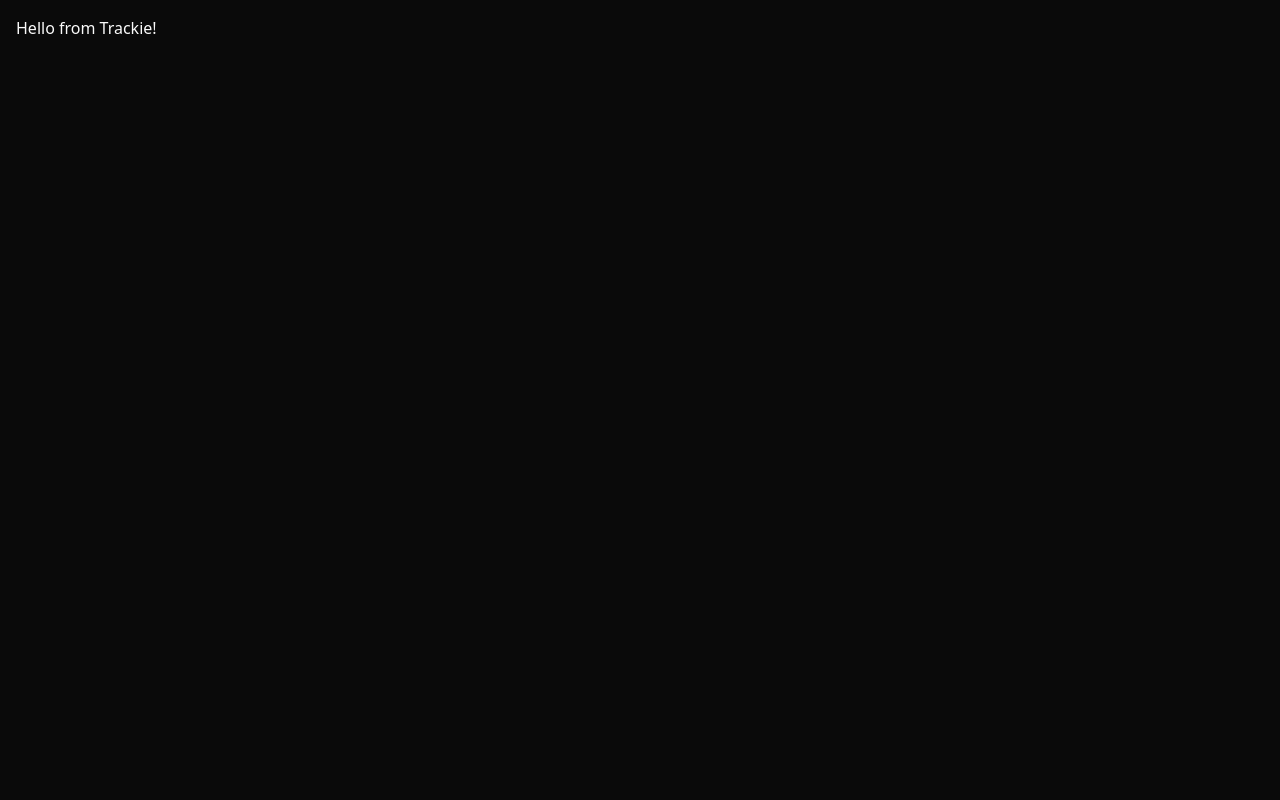
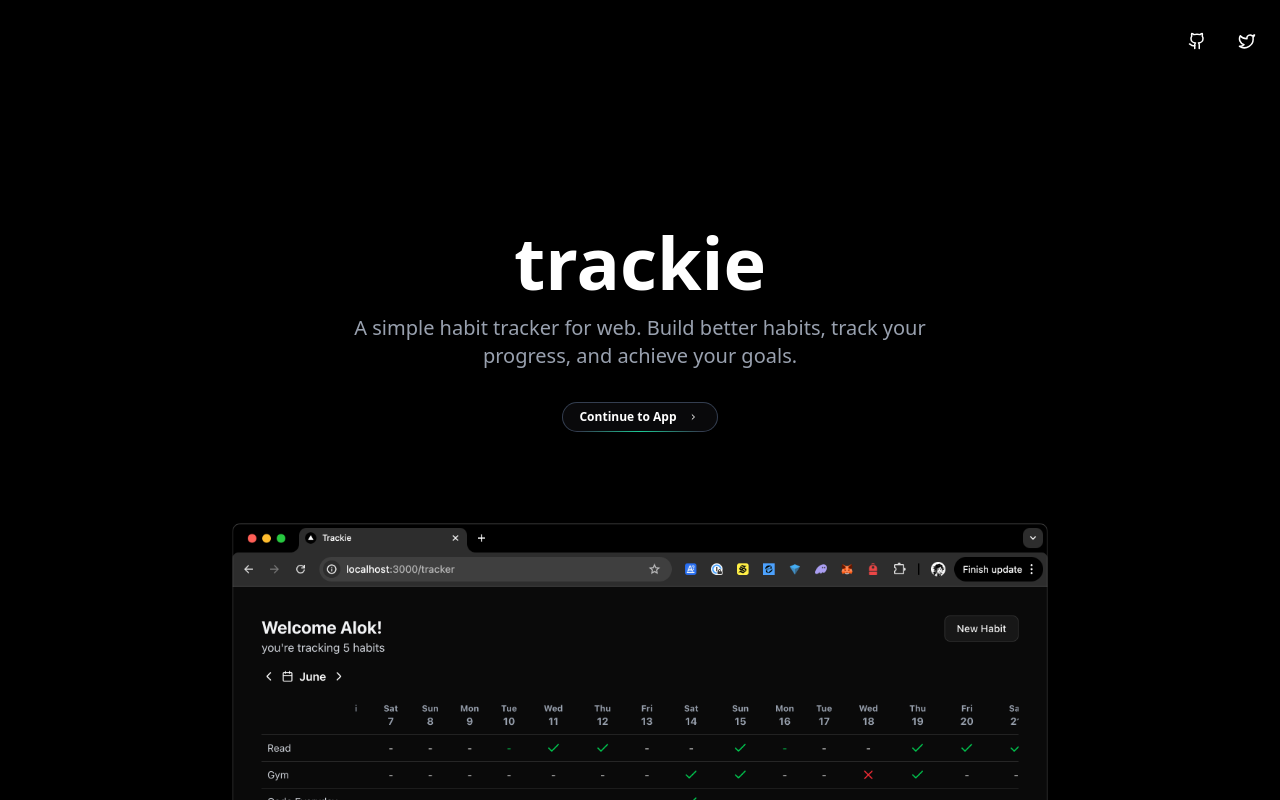
Before and after one commit to alok8bb/trackie, a Next.js app: page / in a window 1280 px wide. Built offline with nearby package versions, Linux system fonts and the light colour scheme.

Commit message:
feat: add a basic generated landing page with few tweaks
Signed-off-by: alok8bb <alok8bb@gmail.com>

```diff
--- a/src/app/page.tsx
+++ b/src/app/page.tsx
@@ -1,7 +1,99 @@
+"use client"
+
+import Link from "next/link";
+import { Github, Twitter } from "lucide-react";
+
 export default function Home() {
   return (
-    <div className="m-4">
-      <h1>Hello from Trackie!</h1>
+    <div className="h-screen bg-black text-white overflow-hidden relative">
+      {/* Header */}
+      <header className="w-full py-6 relative z-10">
+        <div className="container mx-auto px-4">
+          <nav className="flex justify-end gap-4">
+            <Link
+              href="https://github.com/alok8bb/trackie"
+              className="p-2 rounded-md hover:bg-white/10 transition-colors"
+              aria-label="GitHub"
+              target="_blank"
+              rel="noopener noreferrer"
+            >
+              <Github size={18} className="text-white" />
+            </Link>
+            <Link
+              href="https://twitter.com/alok8bb"
+              className="p-2 rounded-md hover:bg-white/10 transition-colors"
+              aria-label="Twitter"
+              target="_blank"
+              rel="noopener noreferrer"
+            >
+              <Twitter size={18} className="text-white" />
+            </Link>
+          </nav>
+        </div>
+      </header>
+
+      {/* Main Content */}
+      <main className="flex-1 relative z-10 flex flex-col">
+        <section className="w-full py-8 flex-1 flex flex-col justify-center mt-28">
+          <div className="container mx-auto px-4">
+            <div className="flex flex-col items-center text-center space-y-8">
+              {/* Title and Subtitle */}
+              <div className="space-y-4">
+                <h1 className="text-4xl font-bold sm:text-5xl md:text-6xl lg:text-7xl text-white">
+                  trackie
+                </h1>
+                <p className="mx-auto max-w-[600px] text-gray-400 text-lg md:text-xl">
+                  A simple habit tracker for web. Build better habits, track your progress, and achieve your goals.
+                </p>
+              </div>
+
+              <button className="bg-slate-800 no-underline group cursor-pointer relative shadow-2xl shadow-zinc-900 rounded-full p-px text-xs font-semibold leading-6  text-white inline-block">
+                <span className="absolute inset-0 overflow-hidden rounded-full">
+                  <span className="absolute inset-0 rounded-full bg-[image:radial-gradient(75%_100%_at_50%_0%,rgba(56,189,248,0.6)_0%,rgba(56,189,248,0)_75%)] opacity-0 transition-opacity duration-500 group-hover:opacity-100" />
+                </span>
+                <div className="relative flex space-x-2 items-center z-10 rounded-full bg-zinc-950 py-0.5 px-4 ring-1 ring-white/10" onClick={() => {
+                  window.location.href = "/tracker";
+                }}>
+                  <span>
+                    Continue to App
+                  </span>
+                  <svg
+                    fill="none"
+                    height="16"
+                    viewBox="0 0 24 24"
+                    width="16"
+                    xmlns="http://www.w3.org/2000/svg"
+                  >
+                    <path
+                      d="M10.75 8.75L14.25 12L10.75 15.25"
+                      stroke="currentColor"
+                      strokeLinecap="round"
+                      strokeLinejoin="round"
+                      strokeWidth="1.5"
+                    />
+                  </svg>
+                </div>
+                <span className="absolute -bottom-0 left-[1.125rem] h-px w-[calc(100%-2.25rem)] bg-gradient-to-r from-emerald-400/0 via-emerald-400/90 to-emerald-400/0 transition-opacity duration-500 group-hover:opacity-40" />
+              </button>
+
+              {/* App Screenshot with fade effect */}
+              <div className="w-full max-w-4xl mt-8 relative">
+                <div className="relative">
+                  <img
+                    src="/screenshot.png"
+                    width={800}
+                    height={400}
+                    alt="Trackie app screenshot"
+                    className="w-full h-auto rounded-lg"
+                  />
+                  {/* Gradient overlay to fade into black background */}
+                  <div className="absolute inset-0 bg-gradient-to-b from-transparent via-transparent to-black rounded-lg pointer-events-none"></div>
+                </div>
+              </div>
+            </div>
+          </div>
+        </section>
+      </main>
     </div>
   );
 }
```
Also changed, not shown: public/screenshot.png (added).
